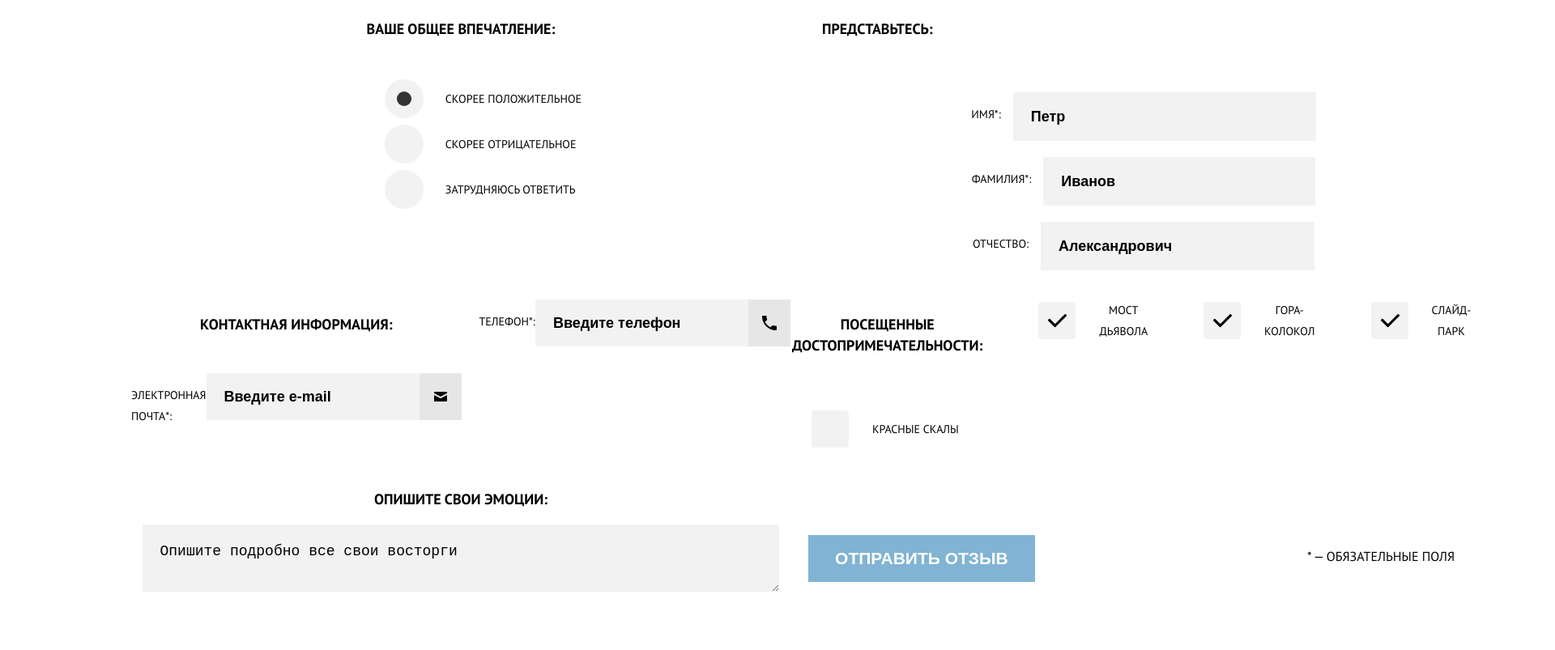
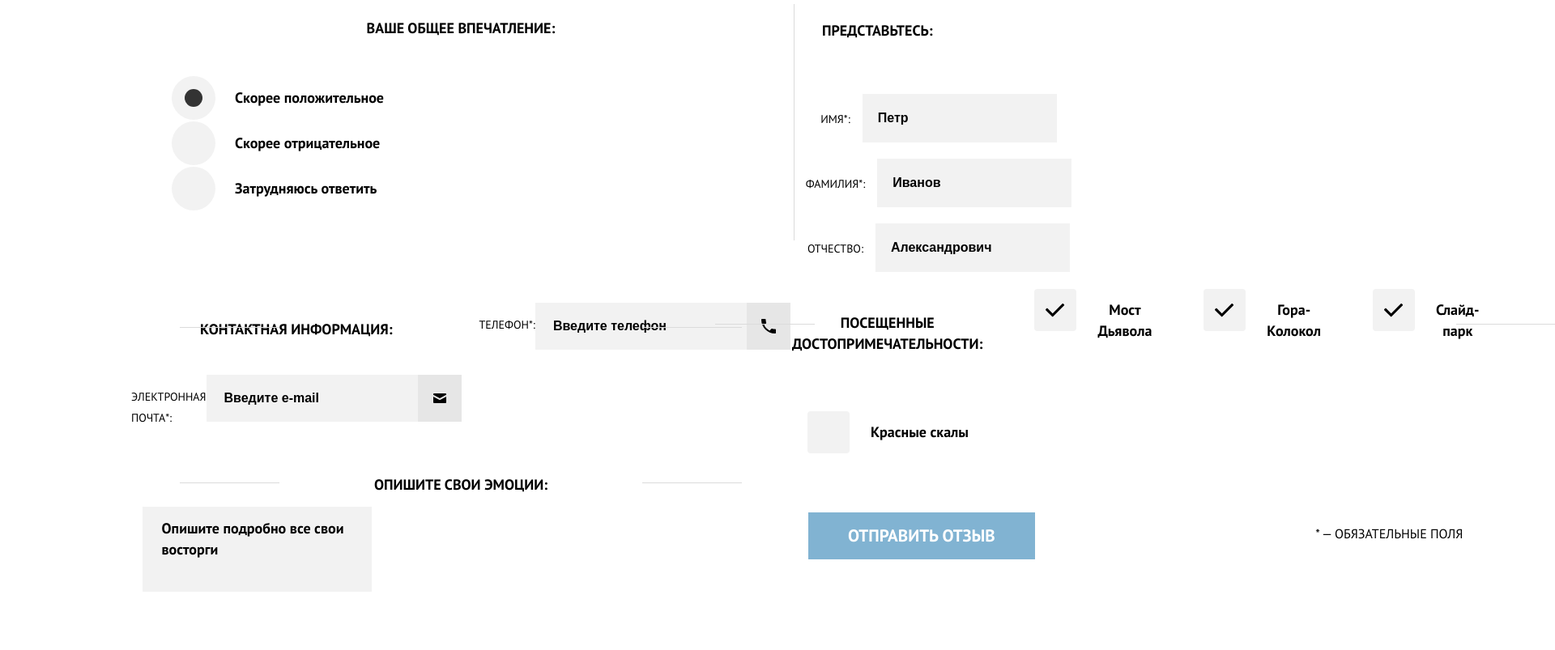
Before and after one commit to Metla31/1863297-sedona-24, a website: page source/form.html in a window 1280 px wide. Shown: the part 639-1442 px from the top of the page at 81% size, 1920 px wide, since content can reach past the window. Drawn offline with nearby package versions, Linux system fonts and the light colour scheme; files that its build step writes are made by us from their sources.

Commit message:
pixel perfext mobile-form

```diff
--- a/source/form.html
+++ b/source/form.html
@@ -53,7 +53,7 @@
         <section class="intro-page">
           <img class="intro-page__header" src="./img/catalog/SEDONA.svg" width="282" height="214" alt="Заголовок">
         </section>
-        <div class="intro-page__info">
+        <div class="intro-page__info intro-page__info-form">
           <h2 class="intro-page__info-header">
             Оставьте свой отзыв
           </h2>
@@ -65,22 +65,22 @@
           <fieldset class="form__info-name info-name">
             <p class="info-name__header">Представьтесь:</p>
             <label class="info-name__label" for="name">
-              <p>Имя*:</p>
+              <p class="info-name__text--name">Имя*:</p>
               <input class="info-name__input info-name__input--name" type="text" id="name" name="Имя" value="Петр">
             </label>
             <label class="info-name__label" for="surname">
-              <p>Фамилия*:</p>
+              <p class="info-name__text--surname">Фамилия*:</p>
               <input class="info-name__input info-name__input--surname" type="text" id="surname" name="Фамилия" value="Иванов">
             </label>
             <label class="info-name__label" for="patronymic">
-              <p>Отчество:</p>
+              <p class="info-name__text--patronymic">Отчество:</p>
               <input class="info-name__input info-name__input--patronymic" type="text" id="patronymic" name="Отчество" value="Александрович">
             </label>
           </fieldset>
           <fieldset class="form__info-contacts info-contacts">
             <p class="info-contacts__header">Контактная информация:</p>
             <label class="info-contacts__label" for="tel-number">
-              <p class="info-contacts__notification"><span class="info-contacts__notification-text">Контактный</span>телефон*:</p>
+              <p class="info-contacts__notification"><span class="info-contacts__notification-text">Контактный</span> телефон*:</p>
               <div class="info-contacts__container">
                 <input class="info-contacts__input" type="tel" maxlength="15" id="tel-number" name="Номер телефона" value="Введите телефон">
                 <span class="info-contacts__tel-ico"></span>
--- a/source/less/blocks/info-comment.less
+++ b/source/less/blocks/info-comment.less
@@ -9,26 +9,58 @@
   text-align: center;
   text-transform: uppercase;
   margin-bottom: 55px;
+  margin-top: -14px;
 }
 
-.info__header--button {
-  grid-column: 1/4;
+.info-comment__header {
+  margin-top: 14px;
+  margin-bottom: 14px;
 }
 
 .info-comment__text {
+  display: block;
+  width: 236px;
+  height: 118px;
+  resize: none;
+  font-family: "PT Sans";
   font-size: 18px;
+  font-weight: bold;
   line-height: 26px;
   text-align: start;
+  text-transform: initial;
   border: 0;
   background-color: @gray95;
-  padding: 20px 22px;
+  padding: 14px 23px 29px 24px;
 }
 
 @media (min-width: @tablet-width) {
   .info-comment {
+    position: relative;
     grid-column: 1/4;
     margin-bottom: 58px;
     border: 0;
+  }
+
+  .info-comment::before {
+    position: absolute;
+    top: 30px;
+    left: 60px;
+    content: "";
+    display: block;
+    width: 123px;
+    height: 1px;
+    background-color: @gray86;
+  }
+
+  .info-comment::after {
+    position: absolute;
+    top: 30px;
+    right: 60px;
+    content: "";
+    display: block;
+    width: 123px;
+    height: 1px;
+    background-color: @gray86;
   }
 }
 
--- a/source/less/blocks/info-contacts.less
+++ b/source/less/blocks/info-contacts.less
@@ -5,9 +5,12 @@
   padding: 0;
   border: 0;
   border-top: 1px solid @color-e5;
+  margin-top: 4px;
 }
 
 .info-contacts__header {
+  margin-top: 20px;
+  margin-bottom: 4px;
   font-weight: bold;
   font-size: 18px;
   line-height: 26px;
@@ -16,10 +19,12 @@
 }
 
 .info-contacts__notification {
+  margin-left: 40px;
+  margin-bottom: 8px;
   font-weight: normal;
   font-size: 14px;
   line-height: 26px;
-  text-align: center;
+  text-align: left;
   text-transform: uppercase;
 }
 
@@ -34,12 +39,12 @@
 .info-contacts__input {
   display: block;
   margin: 0 auto;
-  width: 222px;
+  width: 200px;
   height: 58px;
   padding: 0;
   font-weight: bold;
-  font-size: 18px;
-  line-height: 26px;
+  font-size: 16px;
+  line-height: 21px;
   text-align: start;
   border: 0;
   background-color: @gray95;
@@ -68,10 +73,33 @@
 
 @media (min-width: @tablet-width) {
   .info-contacts {
+    position: relative;
     border: 0;
     grid-column: 1/4;
     display: flex;
     flex-direction: column;
+  }
+
+  .info-contacts::before {
+    position: absolute;
+    top: 30px;
+    left: 60px;
+    content: "";
+    display: block;
+    width: 123px;
+    height: 1px;
+    background-color: @gray86;
+  }
+
+  .info-contacts::after {
+    position: absolute;
+    top: 30px;
+    right: 60px;
+    content: "";
+    display: block;
+    width: 123px;
+    height: 1px;
+    background-color: @gray86;
   }
 
   .info-contacts__notification {
--- a/source/less/blocks/info-impression.less
+++ b/source/less/blocks/info-impression.less
@@ -2,10 +2,12 @@
   padding: 0;
   border: 0;
   border-top: 1px solid @color-e5;
-  margin: 0 auto;
+  margin-top: -2px;
 }
 
 .info-impression__header {
+  margin-top: 19px;
+  margin-bottom: 36px;
   font-weight: bold;
   font-size: 18px;
   line-height: 26px;
@@ -17,7 +19,7 @@
   display: flex;
   align-items: center;
   position: relative;
-  margin-bottom: 50px;
+  margin-bottom: 44px;
   margin-left: 24px;
 }
 
@@ -32,32 +34,34 @@
 .info-impression__input[type="radio"]:checked + .info-impression__radio::before {
   position: absolute;
   display: block;
-  width: 18px;
-  height: 18px;
+  width: 22px;
+  height: 22px;
   border-radius: 50%;
   background-color: #333333;
-  top: 15px;
-  left: 15px;
+  top: 16px;
+  left: 16px;
   content: "";
 }
 
 .info-impression__radio {
   position: absolute;
+  top: -14px;
+  left: -5px;
   display: block;
-  width: 48px;
-  height: 48px;
+  width: 54px;
+  height: 54px;
   border: 0;
   border-radius: 50%;
   background-color: @gray95;
 }
 
 .info-impression__text {
-  font-weight: normal;
-  font-size: 14px;
+  font-weight: bold;
+  font-size: 18px;
   line-height: 26px;
   text-align: center;
-  text-transform: uppercase;
-  padding-left: 75px;
+  text-transform: initial;
+  padding-left: 73px;
 }
 
 @media (min-width: @tablet-width) {
--- a/source/less/blocks/info-name.less
+++ b/source/less/blocks/info-name.less
@@ -1,13 +1,14 @@
 .info-name {
   display: flex;
   flex-direction: column;
-  min-height: 304px;
   padding: 0;
   border: 0;
   border-top: 1px solid @color-e5;
 }
 
 .info-name__header {
+  margin-top: 20px;
+  margin-bottom: 19px;
   font-weight: bold;
   font-size: 18px;
   line-height: 26px;
@@ -18,7 +19,9 @@
 .info-name__label {
   display: flex;
   justify-content: center;
-  padding: 20px;
+  width: 280px;
+  margin-bottom: 18px;
+  padding: 0 20px;
   font-weight: normal;
   font-size: 14px;
   line-height: 26px;
@@ -30,30 +33,55 @@
   display: block;
   height: 58px;
   font-weight: bold;
-  font-size: 18px;
+  font-size: 16px;
   line-height: 26px;
   text-align: start;
   border: 0;
   background-color: @gray95;
   margin-left: 15px;
-  padding-left: 22px;
+  padding-left: 19px;
 }
 
 .info-name__input--name {
-  width: 230px;
+  width: 208px;
 }
 
 .info-name__input--surname {
-  width: 192px;
+  width: 171px;
 }
 
 .info-name__input--patronymic {
-  width: 194px;
+  width: 175px;
+}
+
+.info-name__text--name {
+  margin-top: 18px;
+  margin-left: -2px;
+}
+
+.info-name__text--surname {
+  margin-top: 18px;
+  margin-left: -2px;
+}
+
+.info-name__text--patronymic {
+  margin-top: 18px;
+  margin-left: -2px;
 }
 
 @media (min-width: @tablet-width) {
   .info-name {
+    position: relative;
     border: 0;
+  }
+
+  .info-name::before {
+    position: absolute;
+    content: "";
+    display: block;
+    width: 1px;
+    height: 292px;
+    background-color: @gray86;
   }
 
   .info-name__header {
--- a/source/less/blocks/info-places.less
+++ b/source/less/blocks/info-places.less
@@ -2,15 +2,7 @@
   padding: 0;
   border: 0;
   border-top: 1px solid @color-e5;
-  margin: 0 auto;
-}
-
-.info-places__label {
-  display: flex;
-  align-items: center;
-  position: relative;
-  margin-bottom: 50px;
-  margin-left: 24px;
+  margin-top: -4px;
 }
 
 .info-places__header {
@@ -19,12 +11,22 @@
   line-height: 26px;
   text-align: center;
   text-transform: uppercase;
+  margin-top: 16px;
+  margin-bottom: 35px;
+}
+
+.info-places__label {
+  display: flex;
+  align-items: center;
+  position: relative;
+  margin-bottom: 54px;
+  margin-left: 24px;
 }
 
 .info-places__input {
   display: block;
-  width: 46px;
-  height: 46px;
+  width: 50px;
+  height: 50px;
   margin-left: 2px;
 }
 
@@ -33,8 +35,8 @@
   display: block;
   width: 24px;
   height: 17px;
-  top: 15px;
-  left: 12px;
+  top: 18px;
+  left: 14px;
   content: "";
   background-image: url("../img/tick.svg");
   background-position: center;
@@ -43,25 +45,28 @@
 
 .info-places__checkbox {
   position: absolute;
+  top: -13px;
+  left: -5px;
   display: block;
-  width: 46px;
-  height: 46px;
+  width: 52px;
+  height: 52px;
   border: 0;
   border-radius: 4px;
   background-color: @gray95;
 }
 
 .info-places__text {
-  font-weight: normal;
-  font-size: 14px;
+  font-weight: bold;
+  font-size: 18px;
   line-height: 26px;
   text-align: center;
-  text-transform: uppercase;
-  padding-left: 75px;
+  text-transform: initial;
+  padding-left: 73px;
 }
 
 @media (min-width: @tablet-width) {
   .info-places {
+    position: relative;
     margin: 0 auto;
     grid-column: 1/4;
     border: 0;
@@ -69,6 +74,28 @@
     grid-template-columns: 1fr 1fr;
     grid-template-rows: 1fr 1fr 1fr;
     gap: 45px;
+  }
+
+  .info-places::before {
+    position: absolute;
+    top: 30px;
+    left: -95px;
+    content: "";
+    display: block;
+    width: 123px;
+    height: 1px;
+    background-color: @gray86;
+  }
+
+  .info-places::after {
+    position: absolute;
+    top: 30px;
+    right: -95px;
+    content: "";
+    display: block;
+    width: 123px;
+    height: 1px;
+    background-color: @gray86;
   }
 
   .info-places__header {
--- a/source/less/blocks/intro-page.less
+++ b/source/less/blocks/intro-page.less
@@ -30,6 +30,10 @@
   margin: 36px 7px 16px 7px;
 }
 
+.intro-page__info-form {
+  margin: 40px 7px 17px 7px;
+}
+
 .intro-page__info-header {
   display: block;
   font-weight: bold;
@@ -43,7 +47,7 @@
 .intro-page__info-text {
   display: block;
   margin: 0 auto;
-   width: 280px;
+  width: 280px;
   font-weight: normal;
   font-size: 14px;
   line-height: 24px;
--- a/source/less/blocks/intro.less
+++ b/source/less/blocks/intro.less
@@ -94,7 +94,7 @@
   }
 
   .intro__header::before {
-    bottom: 12px;
+    bottom: 11px;
   }
 
   .intro__header--img {
@@ -142,7 +142,7 @@
   }
 
   .intro__header::before {
-    bottom: 0;
+    bottom: -1px;
   }
 
   .intro__header--img {
--- a/source/less/blocks/page-form.less
+++ b/source/less/blocks/page-form.less
@@ -9,6 +9,8 @@
   display: flex;
   justify-content: space-between;
   align-items: center;
+  margin-top: -16px;
+  margin-bottom: 40px;
 }
 
 .page-form__button {
@@ -19,6 +21,7 @@
   background-color: @blue;
   border: 0;
   font-weight: bold;
+  font-family: "PT Sans";
   font-size: 21px;
   line-height: 26px;
   text-align: center;
--- a/source/less/global/variables.less
+++ b/source/less/global/variables.less
@@ -1,11 +1,12 @@
 /* colors */
 @blue: #81B3D2;
 @beige: #eeeeee;
+@gray84: #d6d6d6;
+@gray86: #dbdbdb;
 @gray95: #f2f2f2;
 @white: #ffffff;
 @black: #000000;
 @color-e5: #e5e5e5;
-@gray84: #d6d6d6;
 @hex: #eaeaea;
 @hex2: #e6e6e6;
 
```
Also changed, not shown: source/less/blocks/benefits.less (+15 -5 lines).
